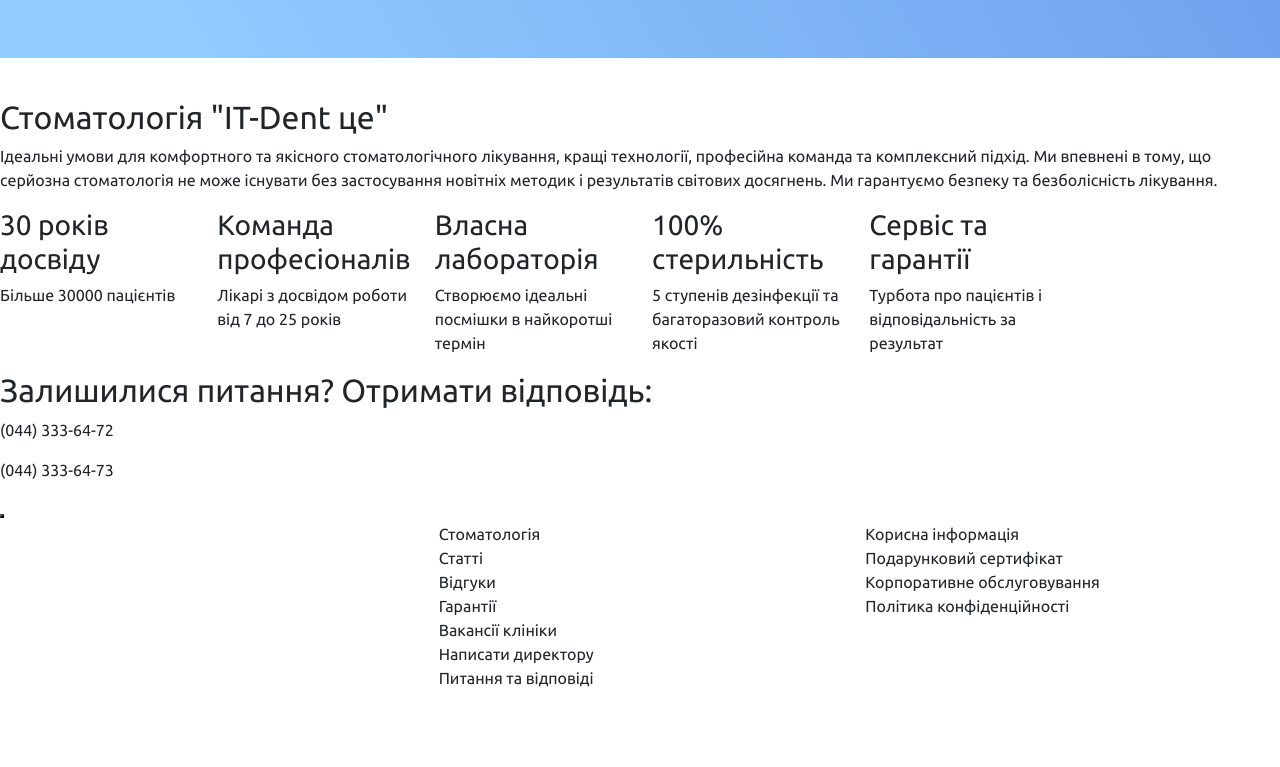
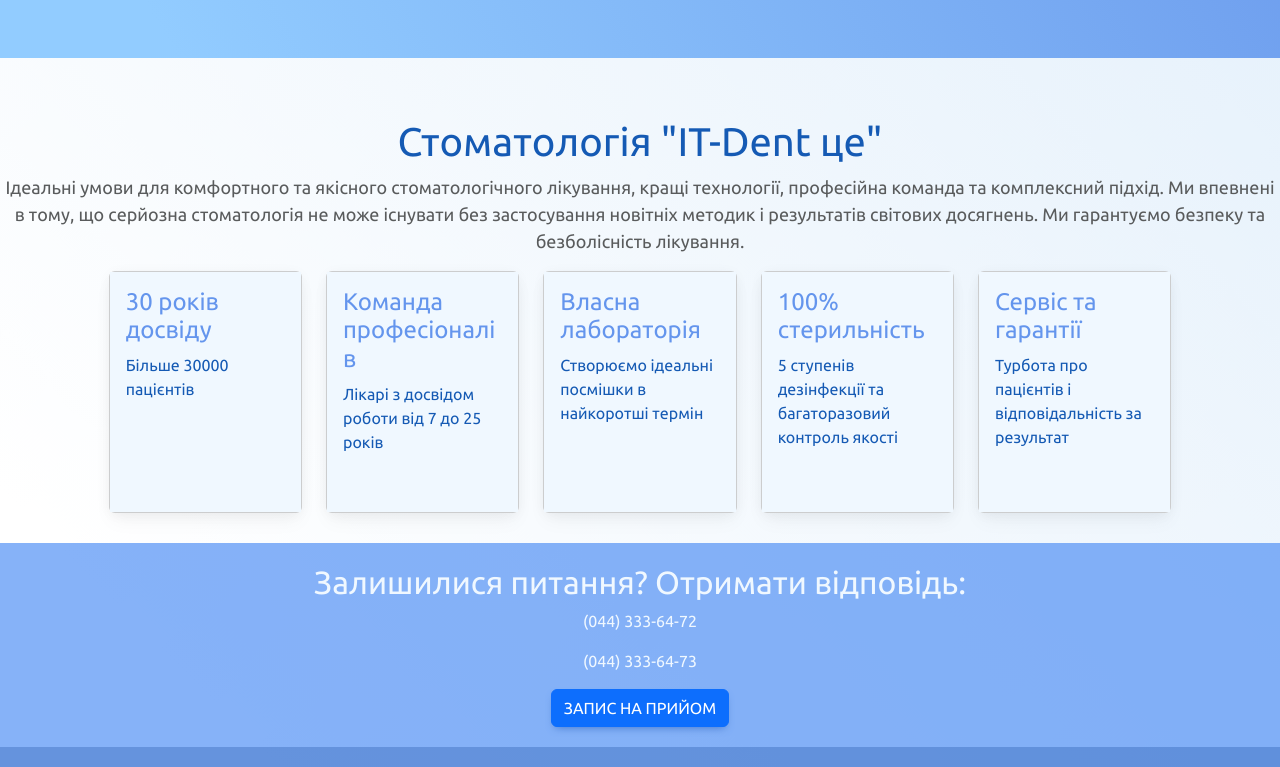
Before and after one commit to ladynskaya95/Dental_clinic_React-Bootstrap, a React (Create React App) app: page / in a window 1280 px wide. Shown: the part 2393-3160 px from the top of the page. Before the commit the page ends 3083 px from the top, so only its background shows below. Built offline with nearby package versions, Linux system fonts and the light colour scheme; some icons are missing.

Commit message:
main styles

```diff
--- a/src/components/Achievements.jsx
+++ b/src/components/Achievements.jsx
@@ -5,8 +5,8 @@
     <>
       <section className="achievements">
         <div className="content">
-          <h2>Стоматологія "IT-Dent це"</h2>
-          <p>
+          <h2 className="text-center">Стоматологія "IT-Dent це"</h2>
+          <p className="text-center">
             Ідеальні умови для комфортного та якісного стоматологічного
             лікування, кращі технології, професійна команда та комплексний
             підхід. Ми впевнені в тому, що серйозна стоматологія не може
@@ -15,37 +15,47 @@
           </p>
           <ul className="achievements-list row">
             <li className="col-2 archievements-item">
-              <div className="achievements_text">
-                <h3>30 років досвіду</h3>
-                <p>Більше 30000 пацієнтів</p>
+              <div className="card text-bg-light">
+                <div className="achievements_text card-body">
+                  <h4>30 років досвіду</h4>
+                  <p>Більше 30000 пацієнтів</p>
+                </div>
               </div>
               <div className="achievements_img"></div>
             </li>
             <li className="col-2 archievements-item">
-              <div className="achievements_text">
-                <h3>Команда професіоналів</h3>
-                <p>Лікарі з досвідом роботи від 7 до 25 років</p>
+              <div className="card text-bg-light">
+                <div className="achievements_text card-body">
+                  <h4>Команда професіоналів</h4>
+                  <p>Лікарі з досвідом роботи від 7 до 25 років</p>
+                </div>
               </div>
               <div className="achievements_img"></div>
             </li>
             <li className="col-2 archievements-item">
-              <div className="achievements_text">
-                <h3>Власна лабораторія</h3>
-                <p>Створюємо ідеальні посмішки в найкоротші термін</p>
+              <div className="card text-bg-light">
+                <div className="achievements_text card-body">
+                  <h4>Власна лабораторія</h4>
+                  <p>Створюємо ідеальні посмішки в найкоротші термін</p>
+                </div>
               </div>
               <div className="achievements_img"></div>
             </li>
             <li className="col-2 archievements-item">
-              <div className="achievements_text">
-                <h3>100% стерильність</h3>
-                <p>5 ступенів дезінфекції та багаторазовий контроль якості</p>
+              <div className="card text-bg-light">
+                <div className="achievements_text card-body">
+                  <h4>100% стерильність</h4>
+                  <p>5 ступенів дезінфекції та багаторазовий контроль якості</p>
+                </div>
               </div>
               <div className="achievements_img"></div>
             </li>
             <li className="col-2 archievements-item">
-              <div className="achievements_text">
-                <h3>Сервіс та гарантії</h3>
-                <p>Турбота про пацієнтів і відповідальність за результат</p>
+              <div className="card text-bg-light">
+                <div className="achievements_text card-body">
+                  <h4>Сервіс та гарантії</h4>
+                  <p>Турбота про пацієнтів і відповідальність за результат</p>
+                </div>
               </div>
               <div className="achievements_img"></div>
             </li>
--- a/src/components/Footer.jsx
+++ b/src/components/Footer.jsx
@@ -4,14 +4,14 @@
   return (
     <>
       <footer>
-        <div className="question">
+        <div className="question text-center">
           <h2>Залишилися питання? Отримати відповідь:</h2>
           <p>(044) 333-64-72 </p>
           <p>(044) 333-64-73</p>
-          <button type="button" className="phone-callback_link"></button>
+          <button type="button" className="phone-callback_link btn btn-primary">Запис на прийом</button>
         </div>
         <div className="footer_icons"></div>
-        <div className="content row">
+        <div className="footer row">
           <div className="col-4 footer_address"></div>
           <div className="col-4 footer_stomat">
             <ul className="stomat">
@@ -24,7 +24,7 @@
               <li className="stomat-item">Питання та відповіді</li>
             </ul>
           </div>
-          <div className="col-4 footer">
+          <div className="col-4">
             <ul className="footer_info">
               Корисна інформація
               <li className="info-item">Подарунковий сертифікат</li>
--- a/src/scss/App.scss
+++ b/src/scss/App.scss
@@ -5,6 +5,10 @@
     padding: 0;
     margin: 0;
     font-family: 'Ubuntu', sans-serif;
+}
+
+body{
+    background-image: linear-gradient(45deg, rgb(255, 255, 255) 10%, rgb(204, 227, 248) 90%);
 }
 
 .container-fluid {
--- a/src/scss/components/_aboutContent.scss
+++ b/src/scss/components/_aboutContent.scss
@@ -1,6 +1,6 @@
 .about{
     margin: 30px 0;
-    background-image: linear-gradient(45deg, rgb(227, 240, 252) 10%, rgb(255, 255, 255) 90%);
+
     &-title{
         color: #528AF1;
         font-size: 50px;
--- /dev/null
+++ b/src/scss/components/_achievements.scss
@@ -0,0 +1,30 @@
+.achievements{
+    margin: 10px 0;
+    padding: 20px 0;
+    h2{
+        color: rgb(21, 90, 180);
+        font-size: 40px;
+    }
+    p{
+        color: rgb(89, 91, 92);
+        font-size: 18px;
+    }
+
+  &-list{
+    justify-content: center;
+  }
+}
+
+.card-body{
+    height: 240px !important;
+    background-color: aliceblue;
+    border-color: cornflowerblue;
+
+    h4{
+        color: cornflowerblue;
+    }
+    p{
+        color: rgb(21, 90, 180);
+        font-size: 16px;
+    }
+}
--- a/src/scss/components/_all.scss
+++ b/src/scss/components/_all.scss
@@ -1,4 +1,6 @@
 @import './header';
 @import './prevContent';
-@import "./_aboutContent";
-@import "./_services"
+@import "./aboutContent";
+@import "./services";
+@import "./achievements";
+@import "./footer";
--- /dev/null
+++ b/src/scss/components/_footer.scss
@@ -0,0 +1,10 @@
+.question{
+    background: rgba(73, 139, 245, 0.664);
+    padding: 20px 0;
+    color:aliceblue;
+}
+.footer{
+    background: rgba(23, 92, 204, 0.664);
+    padding: 20px 0;
+    color:aliceblue;
+}
--- a/src/scss/components/_services.scss
+++ b/src/scss/components/_services.scss
@@ -30,6 +30,7 @@
 
         &-list-li{
             color:rgb(198, 240, 253);
+            list-style-type: disc;
         }
     }
     &-picture{
```
